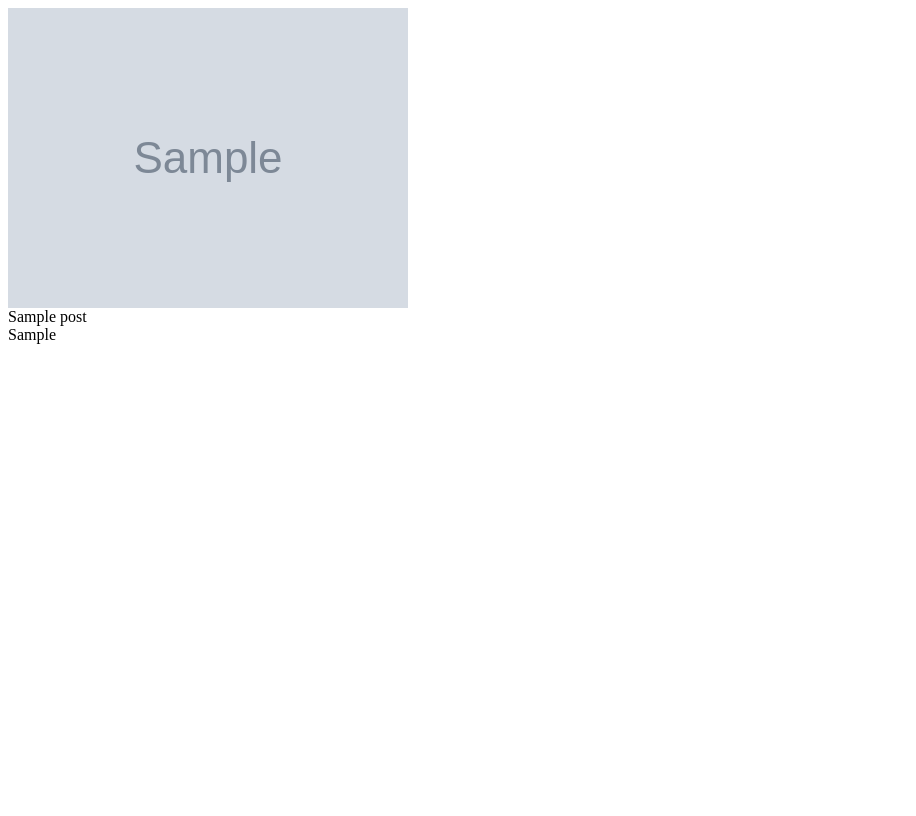
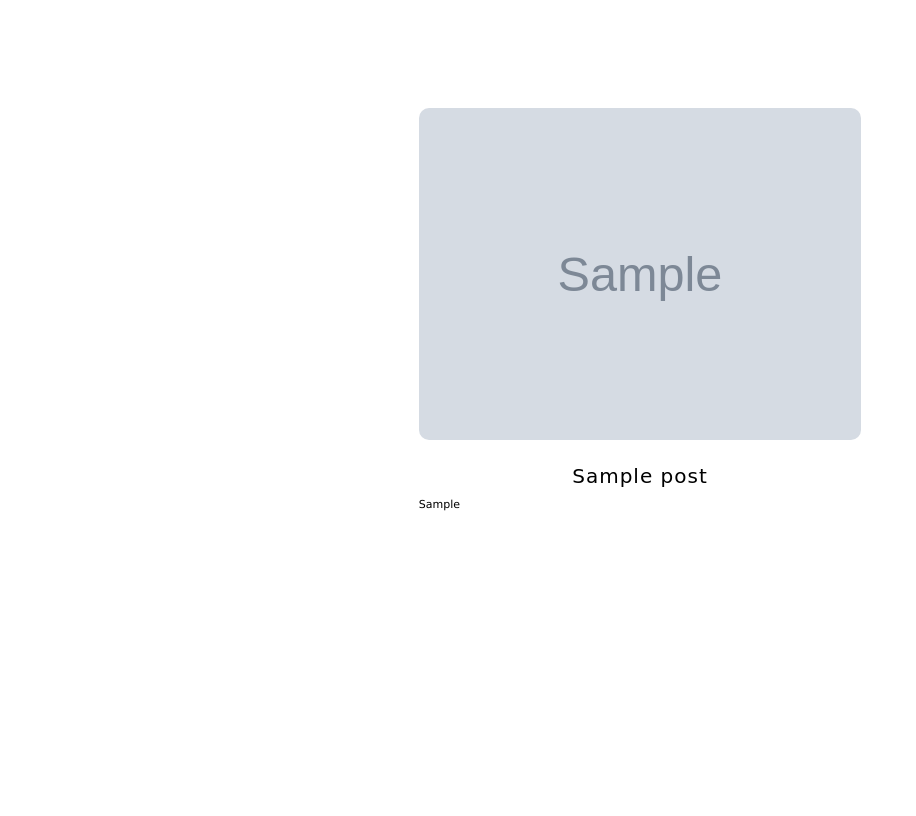
Before and after one commit to dar23/dar23, a PHP site: page /news.php?id=1 in a window 1280 px wide. Shown: the whole page, without its empty margins (0-916 px from the left). Before the commit the page ends 344 px from the top, so only its background shows below. Run offline with PHP 8.4, Linux system fonts and the light colour scheme; tables that the repository leaves empty or names only in its code hold one stand-in row (values such as "Sample post"); grey boxes marked "Sample" are stand-in pictures.

Commit message:
Add files via upload

```diff
--- a/index.php
+++ b/index.php
@@ -1,8 +1,6 @@
 <?php  require("connection.php");
 
 require('logowanie.php');
-
-
 
 
 ?>
@@ -16,6 +14,7 @@ require('logowanie.php');
     <link rel="stylesheet" href="style/index.css">
     <link rel="stylesheet" href="style/logowanie.css">
     <link rel="stylesheet" href="style/main_post.css">
+    <link rel="stylesheet" href="style/news.css">
     <meta name="viewport" content="width=device-width, initial-scale=1.0">
     <title>Document</title>
     <link rel="preconnect" href="https://fonts.googleapis.com">
@@ -196,6 +195,7 @@ require('logowanie.php');
 
       require('admin.php');
 
+
         $sqli = "SELECT DISTINCT * FROM posts";
         $result=$conn->query($sqli);
 
--- /dev/null
+++ b/news.css
@@ -0,0 +1,57 @@
+
+.place_to_posts_news{
+    display: flex;
+    width: 100%;
+    height: 100vh;
+    margin:0 auto;
+    display: flex;
+
+    justify-content: center;
+
+    }
+
+    .main_post_news{
+
+    width: 35%;
+
+
+     display: flex;
+
+     flex-direction: column;
+
+    }
+
+
+
+
+    .img_news{
+    width:100%;
+
+    height: auto;
+    border-radius:10px;
+    margin-top:100px;
+
+    }
+
+    .title_news{
+        text-align: center;
+        margin-top: 20px;
+        font-size:20px;
+        font-family: 'Bebas Neue', cursive;
+        letter-spacing: 1px;
+    }
+
+
+    .text_news{
+
+        text-align:start;
+        margin-top:10px;
+        width: 100%;
+        height: 350px;
+        margin:10px auto;
+        overflow: auto;
+        font-size:11px;
+        text-align: justify;
+        font-family:'Lucida Sans', 'Lucida Sans Regular', 'Lucida Grande', 'Lucida Sans Unicode', Geneva, Verdana, sans-serif
+
+    }
--- a/news.php
+++ b/news.php
@@ -1,36 +1,40 @@
+<!DOCTYPE html>
+<html lang="pl">
+<head>
+<link rel="stylesheet" href="style/news.css">
+</head>
+<body>
+<?php
+require('connection.php');
 
 
 
-<?php
-require('connection.php');
-require('admin.php');
+$id_post = $_GET['id'];
 
-
-$id_posta = $_GET['id'];
-
-$sql_news="SELECT * FROM posts WHERE id='$id_posta'";
+$sql_news="SELECT * FROM posts WHERE id='$id_post'";
 $result=$conn->query($sql_news);
 
 
-echo '<div class="place_to_posts">';
+echo '<div class="place_to_posts_news">';
 
 while($row = mysqli_fetch_array($result)){
-  echo "<div class='main_post'>";
+  echo "<div class='main_post_news'>";
 
-      echo '<div class="photo">';
-      echo '<img src="main/'.$row["pictures"].'">'.'</a>';
+      echo '<div class="photo_news">';
+      echo '<img class="img_news" src="main/'.$row["pictures"].'">'.'</a>';
       echo '</div>';
 
-      echo "<div class='title'>" . $row['title'] . "</div>";
-      echo "<div class='text'>" . $row['articles'] . "</div>";
+      echo "<div class='title_news'>" . $row['title'] . "</div>";
+      echo "<div class='text_news'>" . $row['articles'] . "</div>";
       echo "</div>";
 
     }
 
 
 
-
-echo '</div>';
+  echo '</div>';
 
 
 ?>
+
+</body>
```
